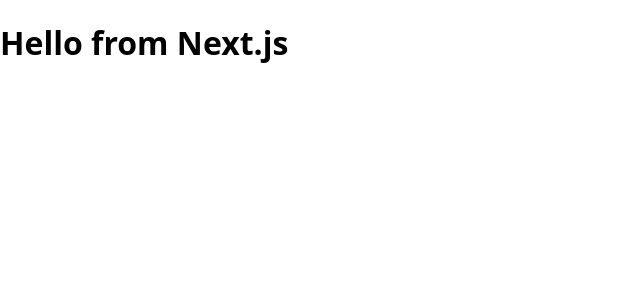
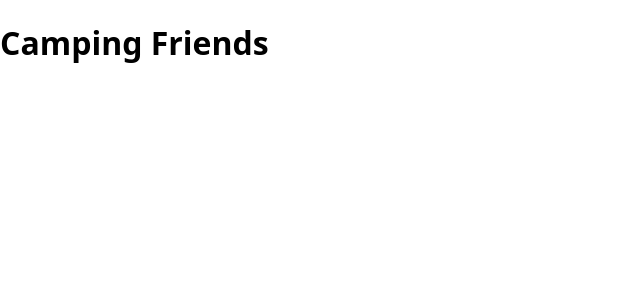
Before and after one commit to SelcoD/CampingFriends, a Next.js app: page / in a window 1280 px wide. Shown: the top 300 px of the page, without its empty margins (0-640 px from the left). Built offline with nearby package versions, Linux system fonts and the light colour scheme.

Commit message:
run npm dev server

```diff
--- a/pages/_app.js
+++ b/pages/_app.js
@@ -1,4 +1,5 @@
 import GlobalStyle from "../styles";
+import React from "react";
 
 export default function App({ Component, pageProps }) {
   return (
--- a/pages/_document.js
+++ b/pages/_document.js
@@ -1,5 +1,6 @@
 import Document, { Html, Head, Main, NextScript } from "next/document";
 import { ServerStyleSheet } from "styled-components";
+import React from "react";
 
 export default class MyDocument extends Document {
   static async getInitialProps(ctx) {
--- a/pages/index.js
+++ b/pages/index.js
@@ -1,7 +1,9 @@
+import React from "react";
+
 export default function HomePage() {
   return (
     <div>
-      <h1>Hello from Next.js</h1>
+      <h1>Camping Friends</h1>
     </div>
   );
 }
```
Also changed, not shown: 1 other file (tests, documents, lock files or other folders).
